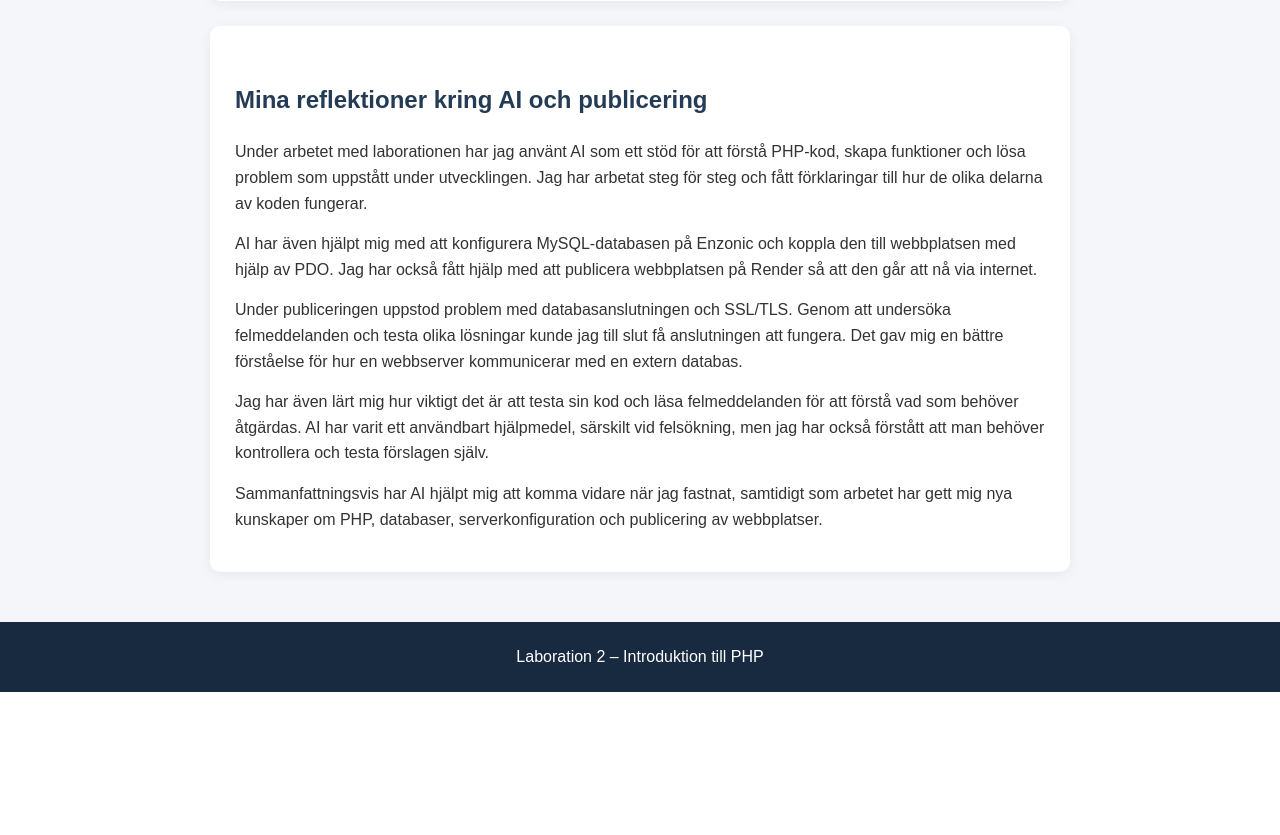
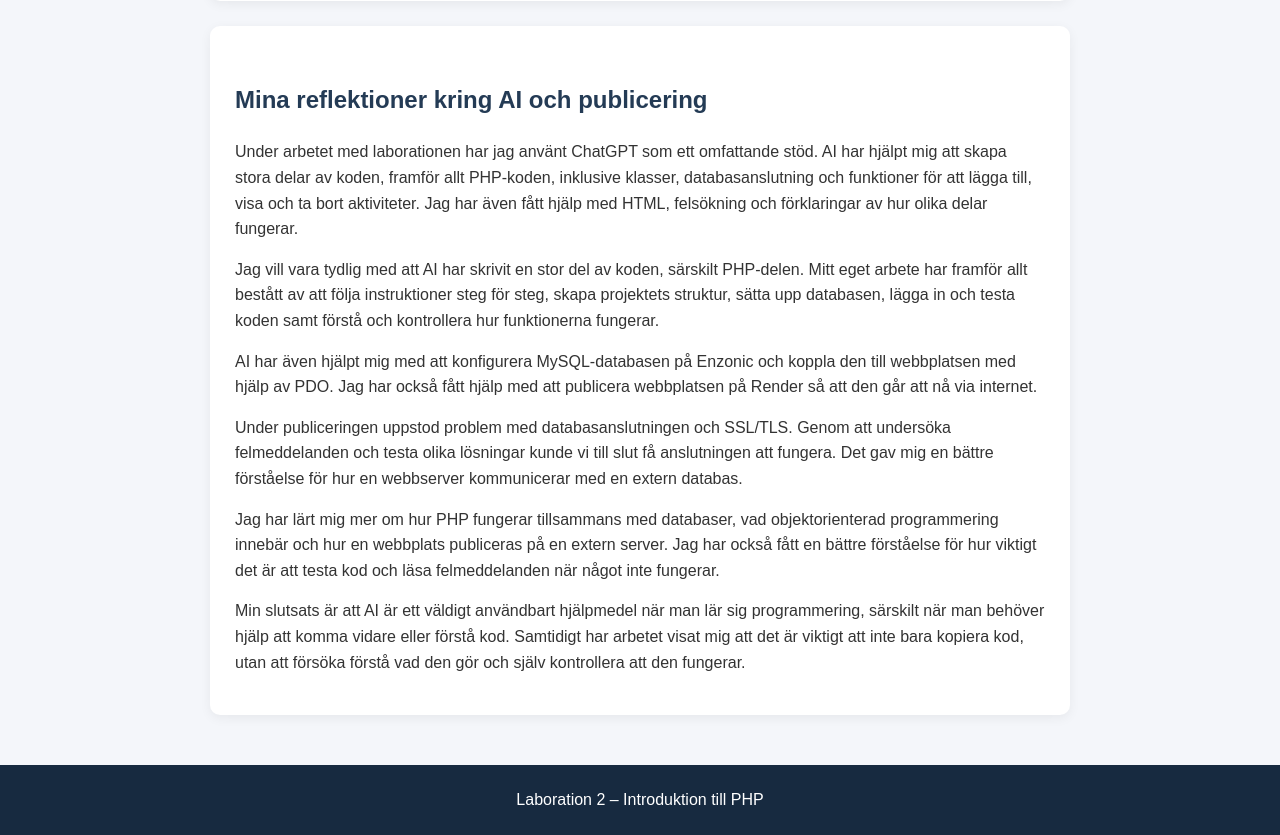
Before and after one commit to aliatwood/Wordpress-labb2, a PHP site: page / in a window 1280 px wide. Shown: the part 1491-2326 px from the top of the page. Before the commit the page ends 2183 px from the top, so only its background shows below. Run offline with PHP 8.4, Linux system fonts and the light colour scheme.

Commit message:
Update index.php

```diff
--- a/index.php
+++ b/index.php
@@ -115,11 +115,23 @@
 
             <p>
                 Under arbetet med laborationen har jag använt
-                AI som ett stöd för att förstå PHP-kod,
-                skapa funktioner och lösa problem som uppstått
-                under utvecklingen. Jag har arbetat steg för
-                steg och fått förklaringar till hur de olika
-                delarna av koden fungerar.
+                ChatGPT som ett omfattande stöd. AI har hjälpt
+                mig att skapa stora delar av koden, framför allt
+                PHP-koden, inklusive klasser, databasanslutning
+                och funktioner för att lägga till, visa och ta
+                bort aktiviteter. Jag har även fått hjälp med
+                HTML, felsökning och förklaringar av hur olika
+                delar fungerar.
+            </p>
+
+            <p>
+                Jag vill vara tydlig med att AI har skrivit
+                en stor del av koden, särskilt PHP-delen.
+                Mitt eget arbete har framför allt bestått av
+                att följa instruktioner steg för steg, skapa
+                projektets struktur, sätta upp databasen,
+                lägga in och testa koden samt förstå och
+                kontrollera hur funktionerna fungerar.
             </p>
 
             <p>
@@ -134,28 +146,31 @@
                 Under publiceringen uppstod problem med
                 databasanslutningen och SSL/TLS. Genom att
                 undersöka felmeddelanden och testa olika
-                lösningar kunde jag till slut få anslutningen
+                lösningar kunde vi till slut få anslutningen
                 att fungera. Det gav mig en bättre förståelse
                 för hur en webbserver kommunicerar med en
                 extern databas.
             </p>
 
             <p>
-                Jag har även lärt mig hur viktigt det är att
-                testa sin kod och läsa felmeddelanden för
-                att förstå vad som behöver åtgärdas. AI har
-                varit ett användbart hjälpmedel, särskilt
-                vid felsökning, men jag har också förstått
-                att man behöver kontrollera och testa
-                förslagen själv.
+                Jag har lärt mig mer om hur PHP fungerar
+                tillsammans med databaser, vad objektorienterad
+                programmering innebär och hur en webbplats
+                publiceras på en extern server. Jag har också
+                fått en bättre förståelse för hur viktigt det
+                är att testa kod och läsa felmeddelanden när
+                något inte fungerar.
             </p>
 
             <p>
-                Sammanfattningsvis har AI hjälpt mig att
-                komma vidare när jag fastnat, samtidigt
-                som arbetet har gett mig nya kunskaper om
-                PHP, databaser, serverkonfiguration och
-                publicering av webbplatser.
+                Min slutsats är att AI är ett väldigt
+                användbart hjälpmedel när man lär sig
+                programmering, särskilt när man behöver hjälp
+                att komma vidare eller förstå kod. Samtidigt
+                har arbetet visat mig att det är viktigt att
+                inte bara kopiera kod, utan att försöka förstå
+                vad den gör och själv kontrollera att den
+                fungerar.
             </p>
         </section>
 
```
